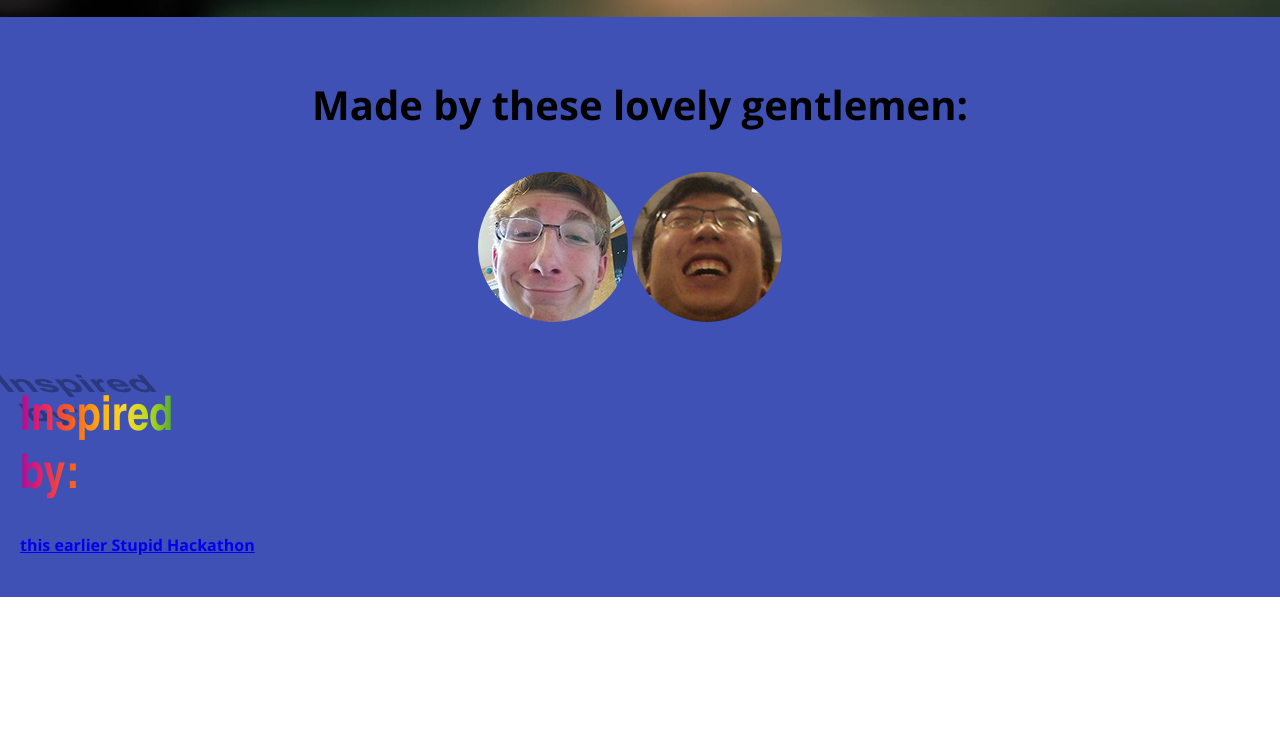
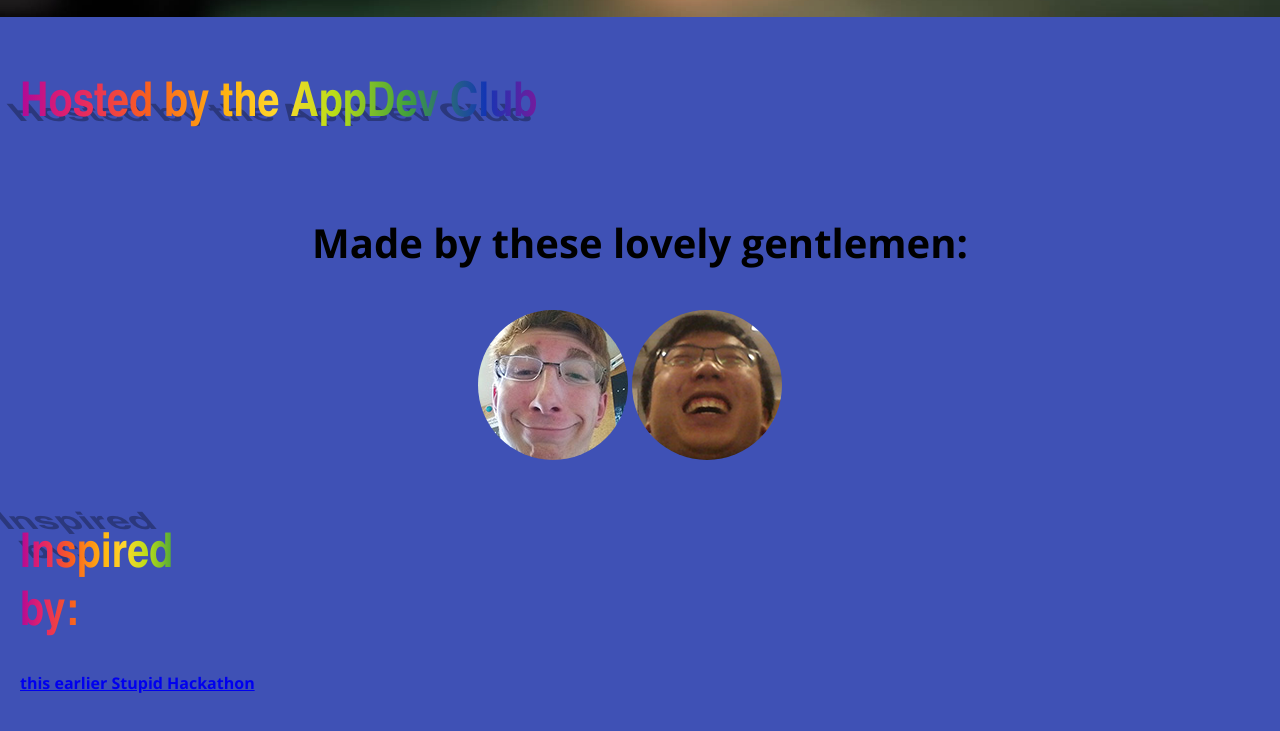
Before and after one commit to TerribleHack/terriblehack, a plain HTML site: page index.html in a window 1280 px wide. Shown: the part 1465-2196 px from the top of the page. Before the commit the page ends 2062 px from the top, so only its background shows below. Drawn offline with nearby package versions, Linux system fonts and the light colour scheme.

Commit message:
Hosted by the AppDev Club

```diff
--- a/index.html
+++ b/index.html
@@ -32,6 +32,7 @@
             </div>
         </section>
         <section class="terrible" id="footer">
+            <h2 class="wordart" title="Hosted by the AppDev Club">Hosted by the AppDev Club</h2>
             <h3>Made by these lovely gentlemen:</h3>
             <div class="half">
                 <div class="wrapper" style="text-align:right;">
```
